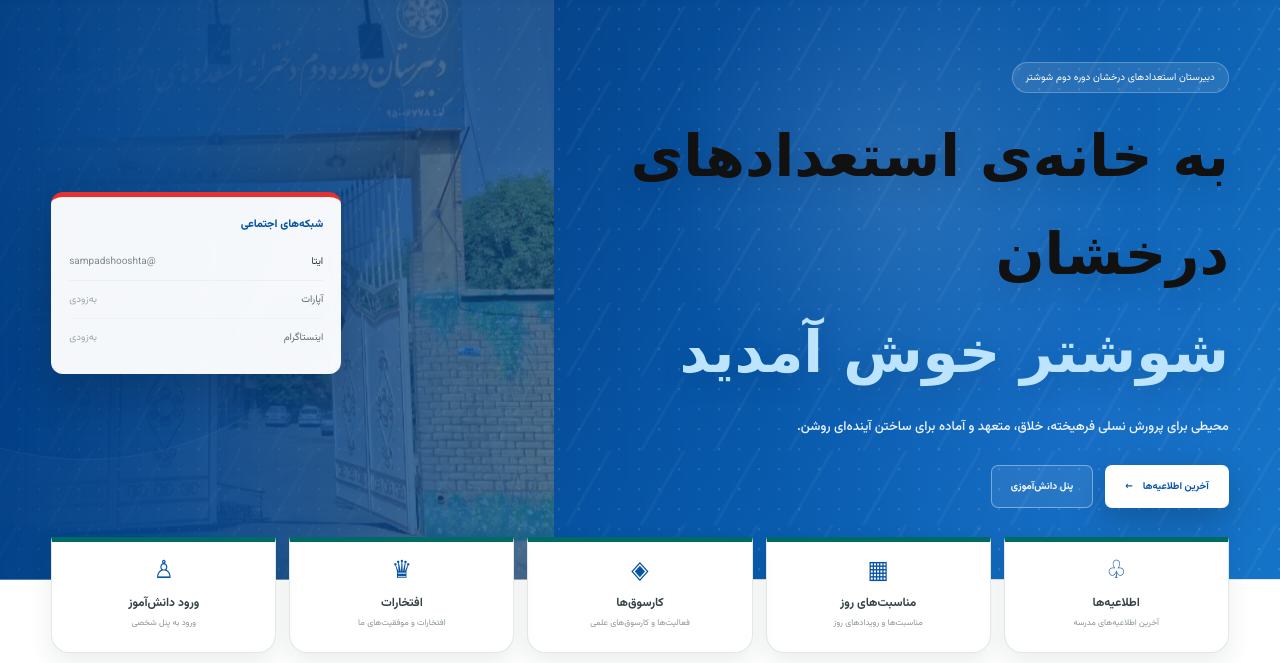
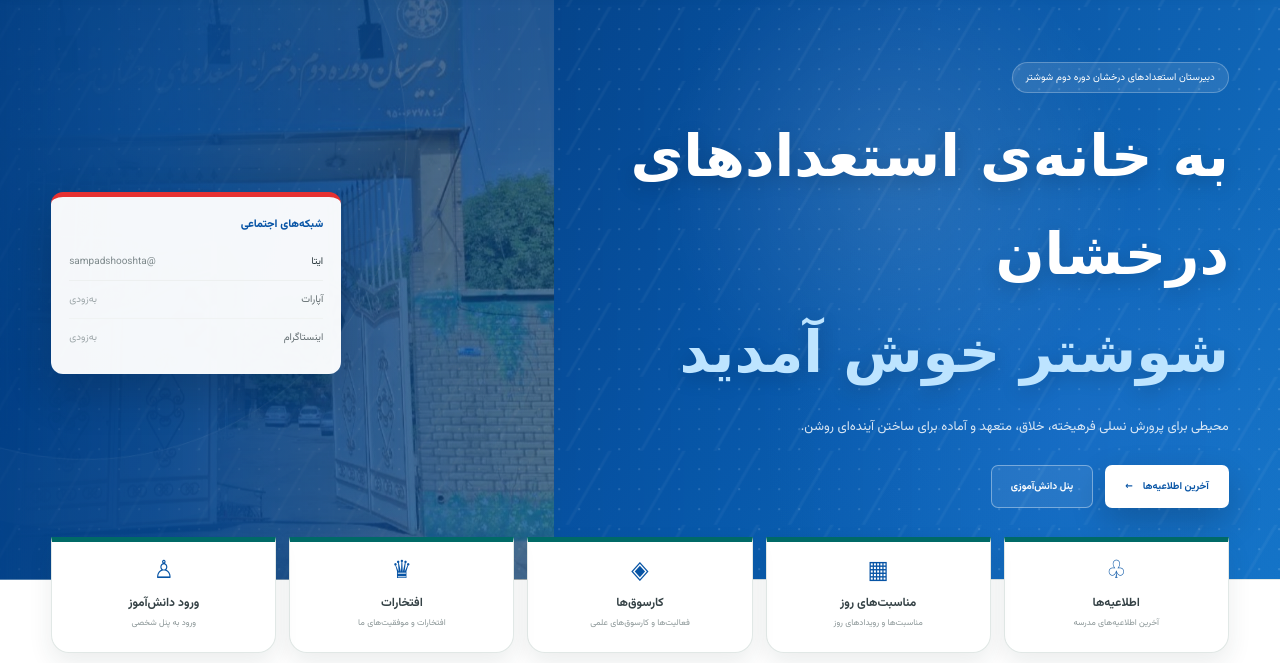
Before and after one commit to khajepournasim/Shooshtar_sampad, a plain HTML site: page index.html in a window 1280 px wide. Shown: the part 137-800 px from the top of the page. Drawn offline with Linux system fonts and the light colour scheme; a web font is replaced by a local one.

Commit message:
Update site.css

```diff
--- a/Assets/site.css
+++ b/Assets/site.css
@@ -313,40 +313,20 @@ img[src*="sampad-logo"] {
 }
 
 /* ================================
-   فونت دست‌نویس برای تیتر اصلی
+   تیتر خوش‌آمدگویی
 ================================ */
-@import url('https://fonts.googleapis.com/css2?family=Gulzar&display=swap');
 
 .hero h1,
 .hero-title,
 .main-title,
-.school-title,
-.hero-content h1 {
-    font-family: "Gulzar", "B Nazanin", serif !important;
+.school-title {
+    font-family: "B Koodak", "B Koodak Bold", cursive !important;
     font-weight: 700 !important;
+    font-size: clamp(2.2rem, 4.5vw, 5rem) !important;
+    line-height: 1.7 !important;
     color: #ffffff !important;
-    letter-spacing: 1px;
-}
-
-/* متن‌های روی بخش آبی */
-.hero p,
-.hero-content p,
-.hero-subtitle {
-    color: #eaf4ff !important;
-    font-weight: 500;
-}
-
-/* تیترهای سایت با رنگ تیره‌تر */
-h2,
-.section-title,
-.card h3 {
-    color: #12324a !important;
-}
-
-/* افکت نرم روی تیتر */
-.hero h1,
-.hero-title,
-.main-title {
+    letter-spacing: 0 !important;
+    text-shadow: 0 5px 20px rgba(0,0,0,.18);
     animation: handwrittenEntrance 1.2s ease-out both;
 }
 
@@ -360,15 +340,3 @@ h2,
         transform: translateY(0) rotate(0);
     }
 }
-/* فونت دست‌نویس تیتر خوش‌آمدگویی */
-.hero h1,
-.hero-title,
-.main-title,
-.school-title {
-    font-family: "B Koodak", "B Koodak Bold", cursive !important;
-    font-weight: bold !important;
-    font-size: clamp(2.2rem, 4.5vw, 5rem) !important;
-    line-height: 1.7 !important;
-    color: #111111 !important;
-    letter-spacing: 0 !important;
-}
```
